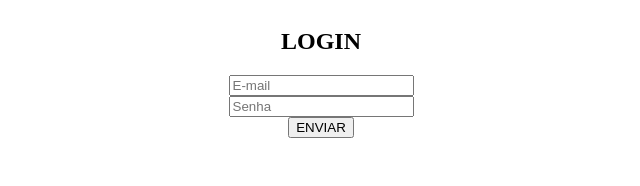
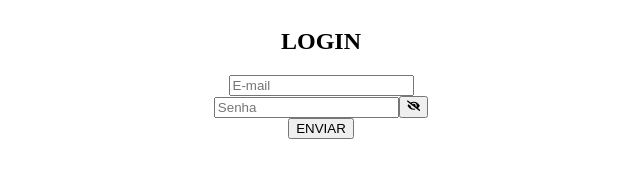
Before and after one commit to FelipeKulote/react_typescript, a React (Vite) app: page / in a window 1280 px wide. Shown: the top 186 px of the page, without its empty margins (319-959 px from the left). Built offline with nearby package versions, Linux system fonts and the light colour scheme.

Commit message:
feat: connection api with login form

```diff
--- a/src/components/pages/login.tsx
+++ b/src/components/pages/login.tsx
@@ -1,22 +1,43 @@
-import { FormEvent } from "react";
+import { FormEvent, useState } from "react";
 import { StyledLogin } from "./styled.login";
+import { FaEyeSlash, FaEye } from "react-icons/fa";
+import { api } from "../../utils/api/api";
 
 export function Login() {
-  function handleSubmit(e: FormEvent<HTMLFormElement>) {
+  const [showPassword, setShowPassword] = useState<boolean>(true);
+
+  function handleShowPassword() {
+    setShowPassword(!showPassword);
+  }
+
+  async function handleSubmit(e: FormEvent<HTMLFormElement>) {
     e.preventDefault();
     const loginPayload = {
       email: e.currentTarget.email.value,
       password: e.currentTarget.password.value,
     };
-    console.log(loginPayload);
+
+    const userData = await api.login(loginPayload);
+
+    console.log(userData)
   }
 
   return (
     <div>
       <StyledLogin onSubmit={handleSubmit}>
         <h2>LOGIN</h2>
-        <input type="text" placeholder="E-mail" name="email" />
-        <input type="password" placeholder="Senha" name="password" />
+        <input type="text" placeholder="E-mail" name="email" required />
+        <div>
+          <input
+            type={showPassword ? "password" : "text"}
+            placeholder="Senha"
+            name="password"
+            required
+          />
+          <button onClick={handleShowPassword}>
+            {showPassword ? <FaEyeSlash /> : <FaEye />}
+          </button>
+        </div>
         <button type="submit">ENVIAR</button>
       </StyledLogin>
     </div>
--- /dev/null
+++ b/src/utils/api/api.ts
@@ -0,0 +1,14 @@
+import { LoginRequest } from "../types/requests";
+
+export const api = {
+  login: async ({ email, password }: LoginRequest) => {
+    const response = await fetch("http://localhost:3000/auth", {
+      method: "POST",
+      headers: {
+        "Content-Type": "application/json",
+      },
+      body: JSON.stringify({ email, password }),
+    });
+    return await response.json();
+  },
+};
--- /dev/null
+++ b/src/utils/types/requests.ts
@@ -0,0 +1,4 @@
+export type LoginRequest = {
+  email: string;
+  password: string;
+};
```
